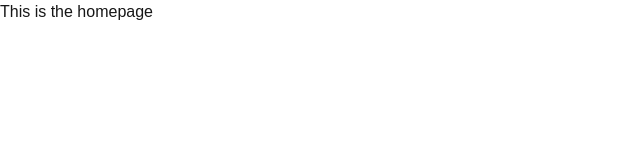
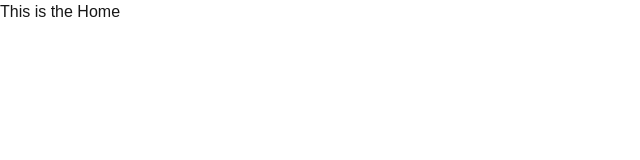
Before and after one commit to paulomeister/AplicacionIngSoftFinal, a Next.js app in the folder Client/doctic/: page / in a window 1280 px wide. Shown: the top 160 px of the page, without its empty margins (0-640 px from the left). Built offline with nearby package versions, Linux system fonts and the light colour scheme.

Commit message:
FUNCIONALIDAD DE PUBLICAR DOCUMENTOS, VISUALIZAR DOCUMENTOS Y DESCARGAR DOCUMENTOS

```diff
--- a/Client/doctic/src/app/page.js
+++ b/Client/doctic/src/app/page.js
@@ -1,5 +1,5 @@
-export default function Home() {
-  return (
-    <h1>This is the homepage</h1>
-  );
+function Home(){
+  return(<h1>This is the Home</h1>)
 }
+
+export default Home;
```
